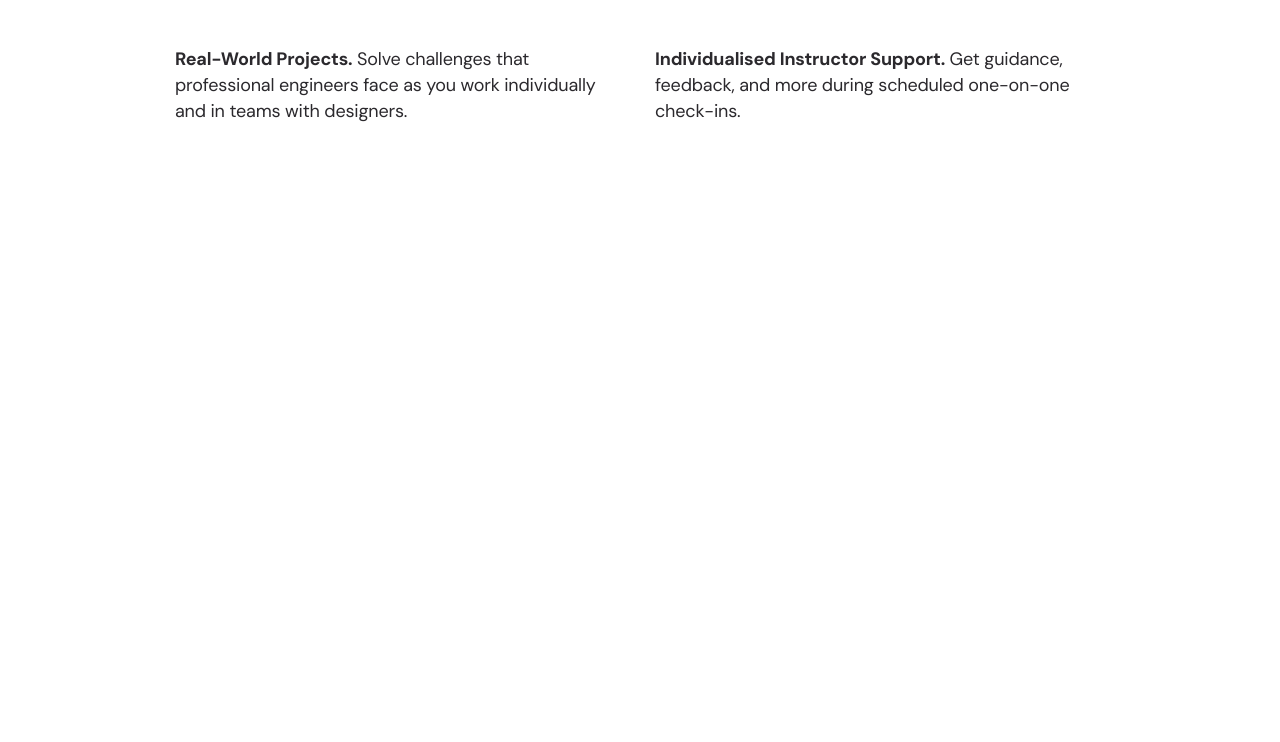
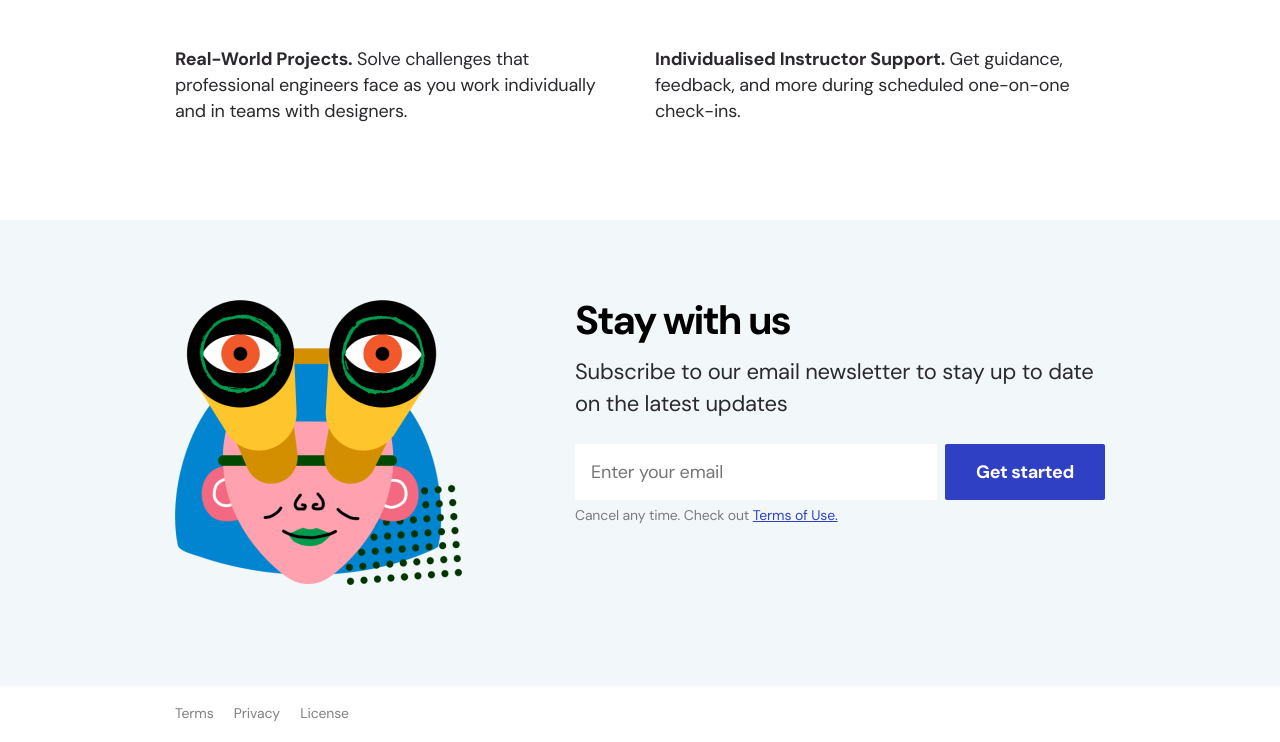
Before and after one commit to daunjeong824/responsive_Web_practice, a plain HTML site: page index.html in a window 1280 px wide. Shown: the part 2235-2977 px from the top of the page. Before the commit the page ends 2455 px from the top, so only its background shows below. Drawn offline with Linux system fonts and the light colour scheme; files whose address does not match are found by name.

Commit message:
7th Step - Implement Banner & Footer Layout

```diff
--- a/index.html
+++ b/index.html
@@ -129,5 +129,34 @@
             </div>
         </div>
     </section>
+    <section class="banner">
+        <div class="container">
+            <div class="row">
+                <div class="col-12 col-md-5">
+                    <img class="banner-img" src="./assets/img-banner.png" />
+                </div>
+                <div class="col-12 col-md-7">
+                    <h1 class="banner-title">Stay with us</h1>
+                    <p class="banner-desc">Subscribe to our email newsletter to stay up to date on the latest updates</p>
+                    <form class="banner-form">
+                        <input type="email" placeholder="Enter your email" />
+                        <button type="button">Get started</button>
+                    </form>
+                    <p class="banner-misc">Cancel any time. Check out <a class="banner-link" href="#">Terms of Use.</a></p>
+                </div>
+            </div>
+        </div>
+    </section>
+    <footer class="footer">
+       <div class="container">
+           <div class="row">
+               <div class="col-12">
+                <a class="footer-link" href="#">Terms</a>
+                <a class="footer-link" href="#">Privacy</a>
+                <a class="footer-link" href="#">License</a>
+               </div>
+           </div>
+       </div>
+    </footer>
 </body>
 </html>
--- a/style.css
+++ b/style.css
@@ -236,14 +236,73 @@ button:hover {
 
 /* Banner */
 .banner {
-    height: 588px;
+   padding: 40px 0;
+   background-color: #F2F8FA;
+   text-align: center;
+}
+
+.banner .col-12:first-child {
+    margin-bottom: 16px;
+}
+
+.banner-title {
+    font-size: 32px;
+    line-height: 1;
+    letter-spacing: -0.05em;
+    margin-bottom: 16px;
+}
+
+.banner-desc {
+    margin-bottom: 24px;
+}
+
+.banner-img {
+    width: auto;
+    height: 190px;
+}
+
+.banner-form input {
+    width: 100%;
+    height: 48px;
+    padding: 12px 156px 12px 16px;
+    margin-bottom: 8px;
+}
+
+.banner-form button {
+    width: 100%;
+    height: 48px;
+    background-color: #3040C4;
+    color: #FFFF;
+    margin-bottom: 8px;
+
+}
+.banner-misc {
+    font-size: 13px;
+    line-height: 1.53846;
+    color: #7B7B7E;
+}
+.banner-link {
+    text-decoration: underline;
+    color: #3040C4;
 }
 
 /* Footer */
 .footer {
-    height: 136px;
+    padding: 24px 0;
 }
 
+.footer-link {
+    display: block;
+    width: 100%;
+    font-size: 14px;
+    line-height: 1.714285;
+    letter-spacing: -0.01em;
+    margin-bottom: 8px;
+    color: #807F81;
+}
+.footer-link:last-child {
+    margin-bottom: 0;
+}
 /* Desktop size(768px 이상) */
 @media screen and (min-width: 768px) {
     p {
@@ -258,7 +317,6 @@ button:hover {
 
         font-size: 18px;
         line-height: 1.5555;
-
     }
 
     /* Landing */
@@ -379,7 +437,7 @@ button:hover {
         font-size: 0;
     }
     .curriculum-header button::after{
-        display: inline;
+
         content : 'Learn more';
         font-size: 18px;
         line-height: 1.5555;
@@ -409,6 +467,59 @@ button:hover {
         margin-right: 30px;
         margin-bottom: 0;
     }
+    /* banner */
+    .banner {
+        padding: 80px 0;
+        text-align: left;
+    }
+    .banner-img {
+        width: auto;
+        height: 285px;
+    }
+    .banner-title {
+        font-size: 40px;
+    }
+    .banner-desc {
+        font-size: 22px;
+        line-height: 1.454545;
+
+    }
+    .banner-form {
+        display: flex;
+    }
+    .banner-form input {
+        width: 362px;
+        height: 56px;
+        font-size: 18px;
+        line-height: 1.3333333;
+        letter-spacing: -0.01em;
+        margin-right: 8px;
+        margin-bottom: 4px;
+    }
+    .banner-form button {
+        height: 56px;
+        padding: 15px 28px;
+        font-size: 18px;
+        line-height: 1.3333333;
+        letter-spacing: -0.02em;
+        margin-bottom: 0;
+    }
+
+    .banner-misc {
+        font-size: 14px;
+        line-height: 1.71428;
+    }
+
+    /* Footer */
+    .footer {
+        padding: 16px 0;
+    }
+
+    .footer-link {
+        display: inline;
+        margin-bottom: 0;
+        margin-right: 16px;
+    }
 }
 
 /* Custom Gird System */
```
